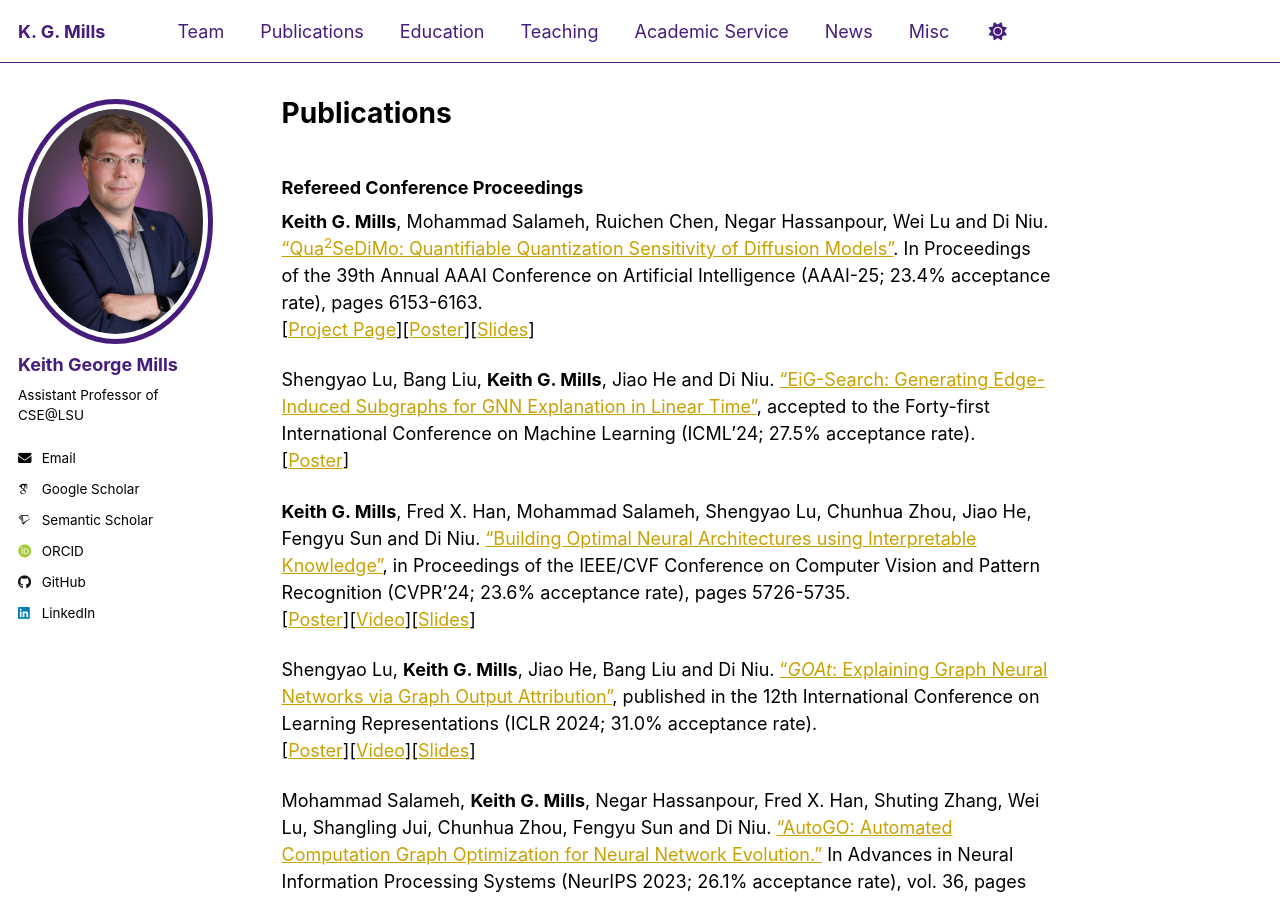
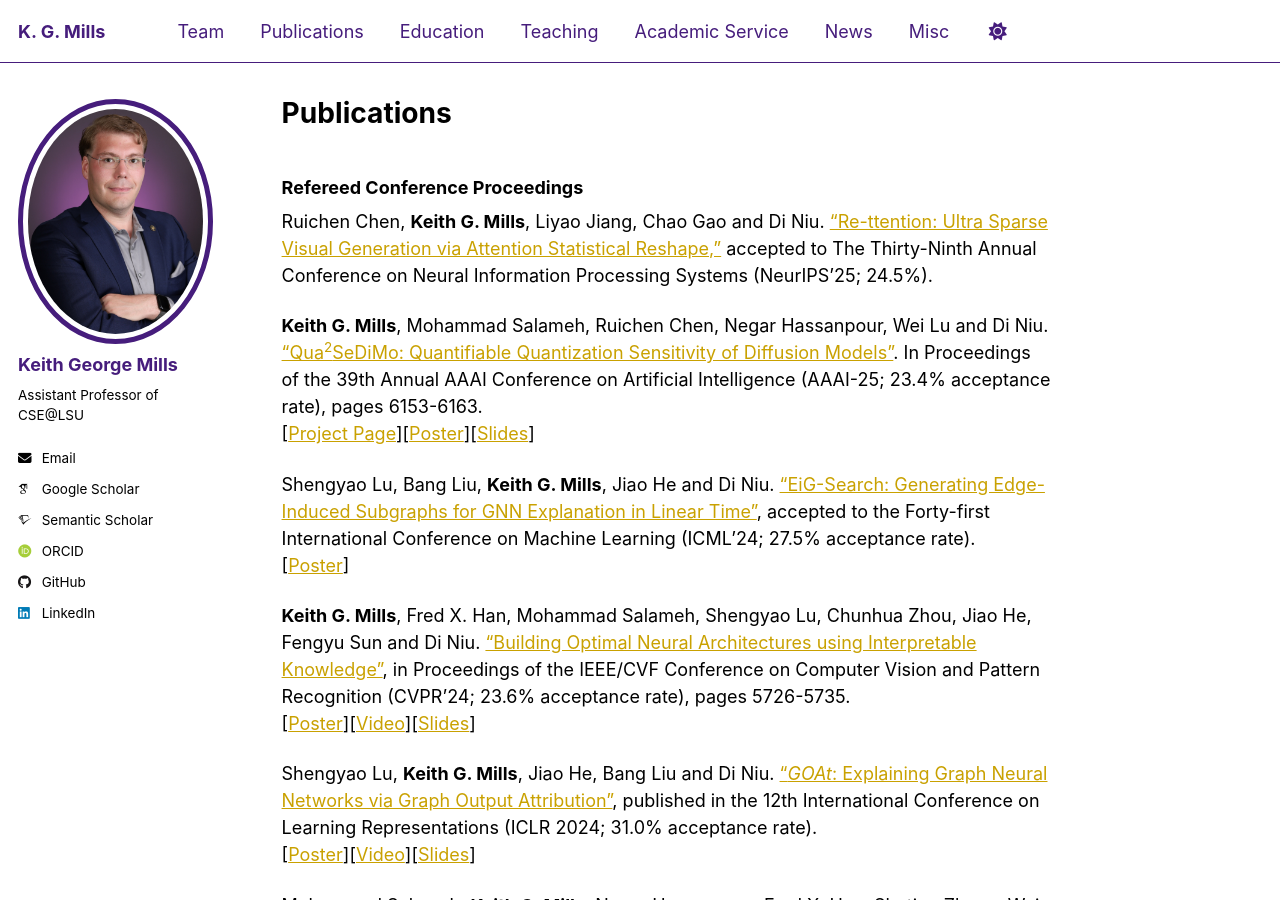
Before and after one commit to kgmills/kgmills.github.io, a Jekyll site: the page built from _pages/publications.md, in a window 1280 px wide and 900 px high. Built offline with Jekyll 4.4.1, drawn with Linux system fonts in a browser that asks for light colours; some web fonts are replaced; some of the changed lines change nothing that is shown; some of the changed text lies outside the part shown.

Commit message:
Re-ttention accepted

```diff
--- a/_pages/publications.md
+++ b/_pages/publications.md
@@ -5,6 +5,8 @@ author_profile: true
 ---
 
 ### Refereed Conference Proceedings
+Ruichen Chen, **Keith G. Mills**, Liyao Jiang, Chao Gao and Di Niu. <a href="https://arxiv.org/abs/2505.22918">"Re-ttention: Ultra Sparse Visual Generation via Attention Statistical Reshape,"</a> accepted to The Thirty-Ninth Annual Conference on Neural Information Processing Systems (NeurIPS'25; 24.5%).
+
 **Keith G. Mills**, Mohammad Salameh, Ruichen Chen, Negar Hassanpour, Wei Lu and Di Niu. <a href="../assets/papers/Qua2SeDiMo_AAAI25.pdf">"Qua<sup>2</sup>SeDiMo: Quantifiable Quantization Sensitivity of Diffusion Models"</a>. In Proceedings of the 39th Annual AAAI Conference on Artificial Intelligence (AAAI-25; 23.4% acceptance rate), pages 6153-6163.
 <br>
 [<a href="../projects/qua2sedimo">Project Page</a>][<a href="../assets/posters/Qua2SeDiMo_AAAI25_poster.pdf">Poster</a>][<a href="../assets/slides/Qua2SeDiMo_AAAI25_slides.pdf">Slides</a>]
@@ -59,9 +61,7 @@ Chenglin Li, **Keith Mills**, Rui Zhu, Di Niu, Hongwen Zhang and Husam Kinawi. <
 
 
 ### Preprints
-Azanzi Jiomekong, Hande Küçük McGinty, **Keith G. Mills**, Allard Oelen, Enayat Rajabi, Harry McElroy, Antrea Christou, Anmol Saini, Janice Anta Zebaze, Hannah Kim, Anna. M. Jacyszyn and Sören Auer. <a href="https://arxiv.org/abs/2509.02581">"Charting the Future of Scholarly Knowledge with AI: A Community Perspective."
-
-Ruichen Chen, **Keith G. Mills**, Liyao Jiang, Chao Gao and Di Niu. <a href="https://arxiv.org/abs/2505.22918">"Re-ttention: Ultra Sparse Visual Generation via Attention Statistical Reshape."</a>
+Azanzi Jiomekong, Hande Küçük McGinty, **Keith G. Mills**, Allard Oelen, Enayat Rajabi, Harry McElroy, Antrea Christou, Anmol Saini, Janice Anta Zebaze, Hannah Kim, Anna. M. Jacyszyn and Sören Auer. <a href="https://arxiv.org/abs/2509.02581">"Charting the Future of Scholarly Knowledge with AI: A Community Perspective."</a>
 
 Amirhosein Ghasemabadi, **Keith G. Mills**, Baochun Li and Di Niu. <a href="https://arxiv.org/abs/2505.20325">"Guided by Gut: Efficient Test-Time Scaling with Reinforced Intrinsic Confidence."</a>
 
```
